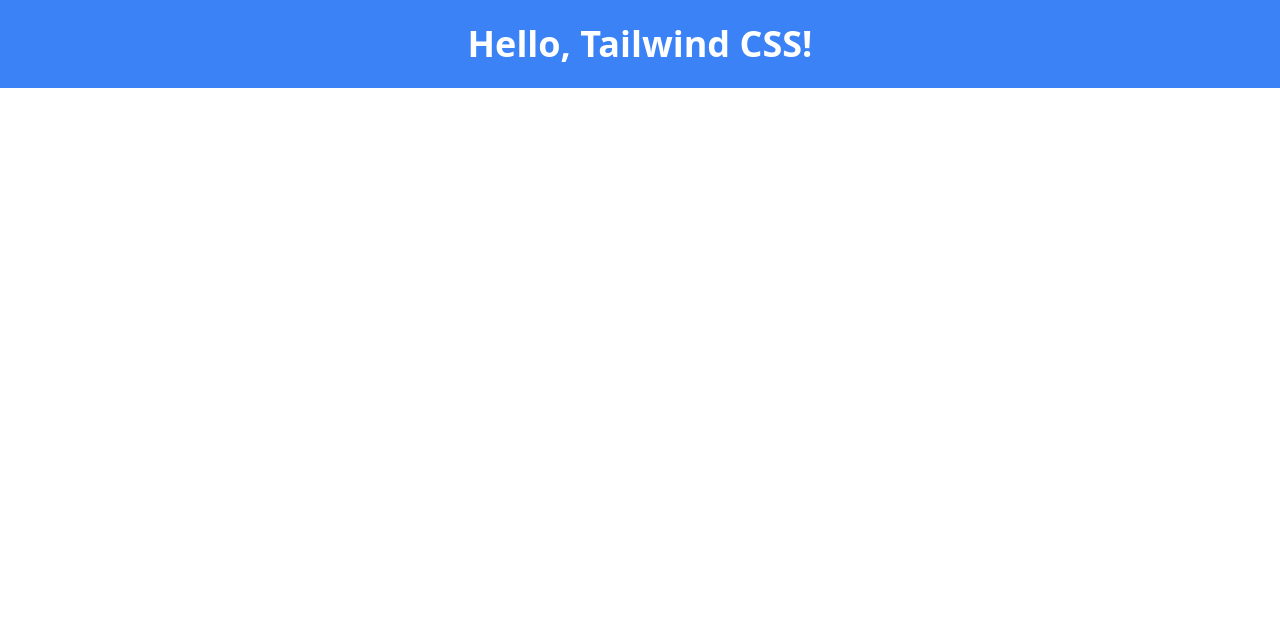
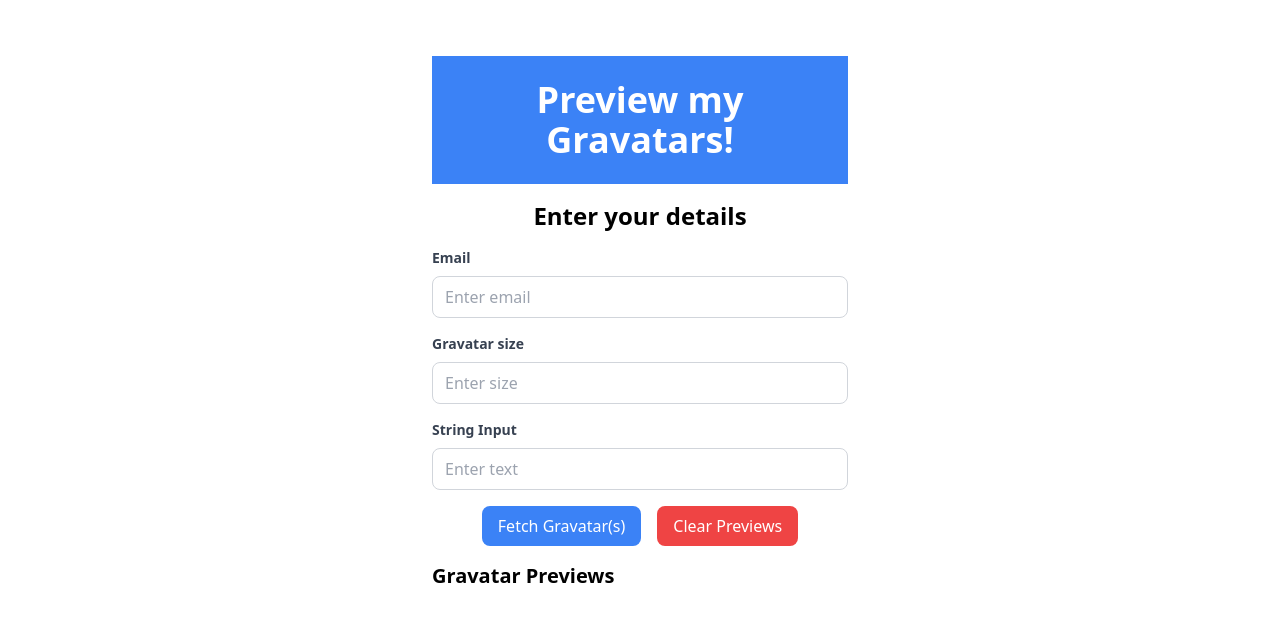
Before and after one commit to aliakatas/mypygravatar, a React (Create React App) app in the folder fetch-gravatars/: page / in a window 1280 px wide. Shown: the top 622 px of the page. Built offline with nearby package versions, Linux system fonts and the light colour scheme; the HTML template or start-up script is replaced by a standard one.

Commit message:
Adds main source code with basic functionality.

```diff
--- a/fetch-gravatars/src/App.js
+++ b/fetch-gravatars/src/App.js
@@ -1,8 +1,112 @@
+import React, { useState } from 'react';
+import CryptoJS from 'crypto-js';
 
 function App() {
+  // State variables for each input
+  const [email, setEmail] = useState('');
+  const [grav_size, setNumber] = useState('');
+  const [text, setText] = useState('');
+  const [images, setImages] = useState([]); // State for images
+
+  // Generate Gravatar URLs based on email and size
+  const generateGravatarURL = () => {
+    if (!email || !grav_size) return;
+
+    // Use MD5 hash for Gravatar URLs (for simplicity, using a fixed example hash)
+    const hash = CryptoJS.SHA256( email );
+    const size = grav_size || 100;
+    const url = `https://www.gravatar.com/avatar/${hash}?s=${size}&d=identicon`;
+
+    setImages((prevImages) => [...prevImages, url]); // Add new URL to the images list
+  };
+
+  // Clear all images
+  const clearImages = () => {
+    setImages([]);
+  };
+
+
   return (
-    <div className="text-center bg-blue-500 text-white p-6">
-      <h1 className="text-4xl font-bold">Hello, Tailwind CSS!</h1>
+    <div className="flex flex-col items-center space-y-4 p-4 max-w-md mx-auto mt-10">
+      <div className="text-center bg-blue-500 text-white p-6">
+        <h1 className="text-4xl font-bold">Preview my Gravatars!</h1>
+      </div>
+
+      <h2 className="text-2xl font-semibold">Enter your details</h2>
+
+      {/* Email Input */}
+      <div className="w-full">
+        <label className="block text-gray-700 text-sm font-bold mb-2">
+          Email
+        </label>
+        <input
+          type="email"
+          className="w-full px-3 py-2 border border-gray-300 rounded-lg focus:outline-none focus:ring-2 focus:ring-blue-500"
+          value={email}
+          onChange={(e) => setEmail(e.target.value)}
+          placeholder="Enter email"
+        />
+      </div>
+
+      {/* Integer Input */}
+      <div className="w-full">
+        <label className="block text-gray-700 text-sm font-bold mb-2">
+          Gravatar size
+        </label>
+        <input
+          type="number"
+          className="w-full px-3 py-2 border border-gray-300 rounded-lg focus:outline-none focus:ring-2 focus:ring-blue-500"
+          value={grav_size}
+          onChange={(e) => setNumber(e.target.value)}
+          placeholder="Enter size"
+        />
+      </div>
+
+      {/* String Input */}
+      <div className="w-full">
+        <label className="block text-gray-700 text-sm font-bold mb-2">
+          String Input
+        </label>
+        <input
+          type="text"
+          className="w-full px-3 py-2 border border-gray-300 rounded-lg focus:outline-none focus:ring-2 focus:ring-blue-500"
+          value={text}
+          onChange={(e) => setText(e.target.value)}
+          placeholder="Enter text"
+        />
+      </div>
+
+      {/* Buttons Section */}
+      <div className="flex space-x-4">
+        <button
+          className="bg-blue-500 text-white px-4 py-2 rounded-lg hover:bg-blue-700"
+          onClick={generateGravatarURL}
+        >
+          Fetch Gravatar(s)
+        </button>
+        <button
+          className="bg-red-500 text-white px-4 py-2 rounded-lg hover:bg-red-700"
+          onClick={clearImages}
+        >
+          Clear Previews
+        </button>
+      </div>
+
+      {/* Image Preview Section */}
+      <div className="w-full mt-6">
+        <h2 className="text-xl font-semibold">Gravatar Previews</h2>
+        <div className="grid grid-cols-3 gap-4 mt-4">
+          {images.map((url, index) => (
+            <img
+              key={index}
+              src={url}
+              alt={`Gravatar ${index + 1}`}
+              className="w-24 h-24 rounded-full border"
+            />
+          ))}
+        </div>
+      </div>
+
     </div>
   );
 }
```
